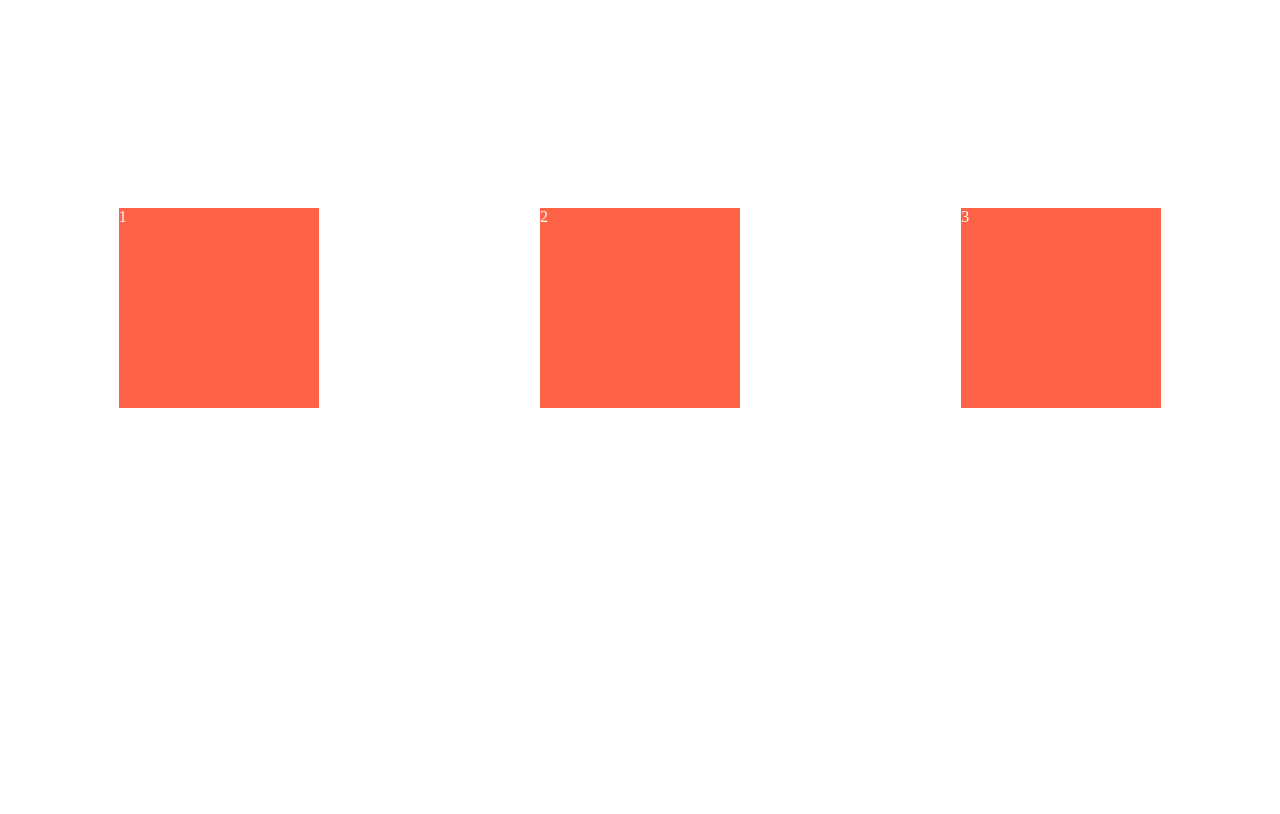
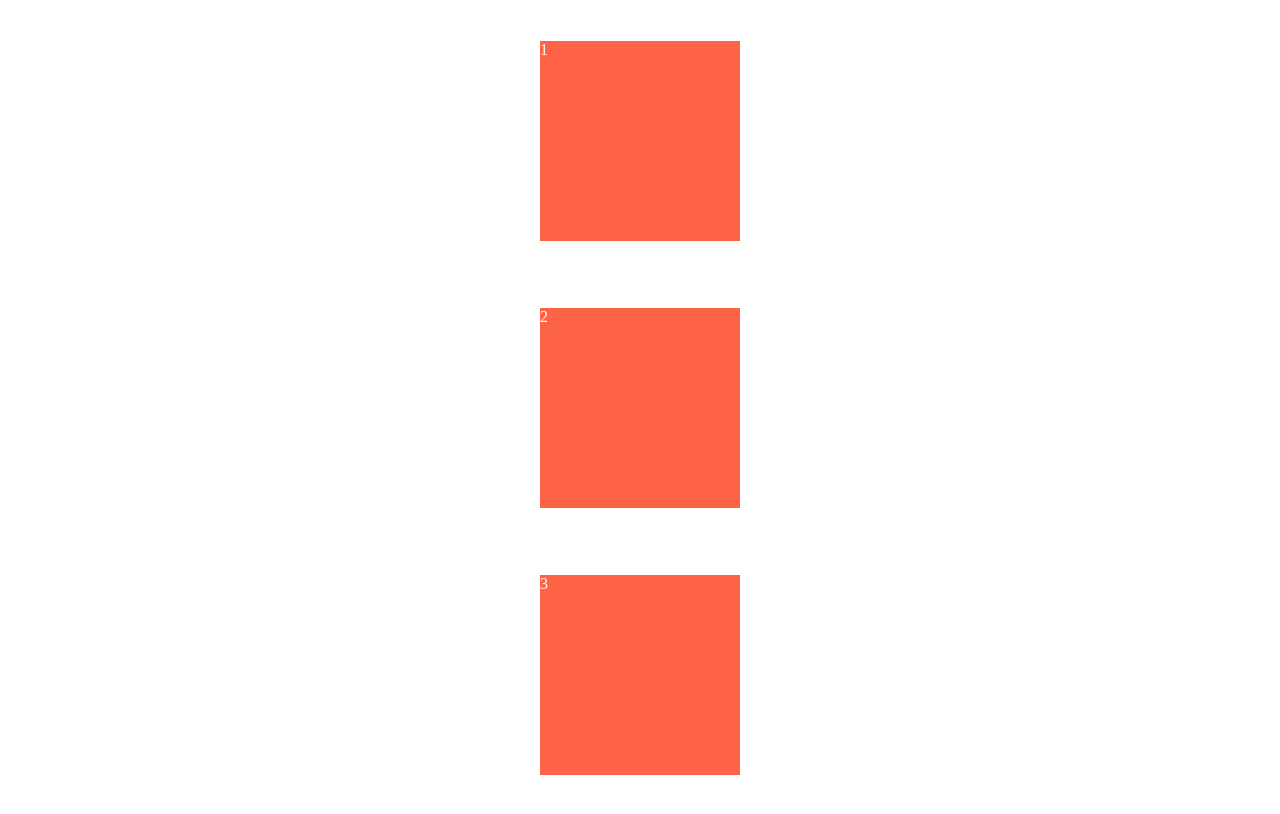
Before and after one commit to Kongnahyeon/css-study, a plain HTML site: page layout-css/flex-box/index.html in a window 1280 px wide. Drawn offline with Linux system fonts and the light colour scheme.

Commit message:
flex-direction: column

```diff
--- a/layout-css/flex-box/style.css
+++ b/layout-css/flex-box/style.css
@@ -1,12 +1,15 @@
 .wrapper {
     display: flex;
+    flex-direction: column;
+    /* Main Axis */
     justify-content: space-around;
-    align-items: flex-end;
-    height: 50vh;
+    /* Cross Axis */
+    align-items: center;
+    height: 100vh;
 }
 
 /* align-items 속성
-- stretch : 자식이 높이를 가지고 있지 않을 시 자기 자신의 높이 만큼 늘려줌
+- stretch : 자식이 높이를 가지고 있지 않을 시 자기 자신의 높이 or 넓이 만큼 늘려줌
 */
 
 .box {
```
Also changed, not shown: layout-css/flex-box/index.html (+10 -2 lines).
